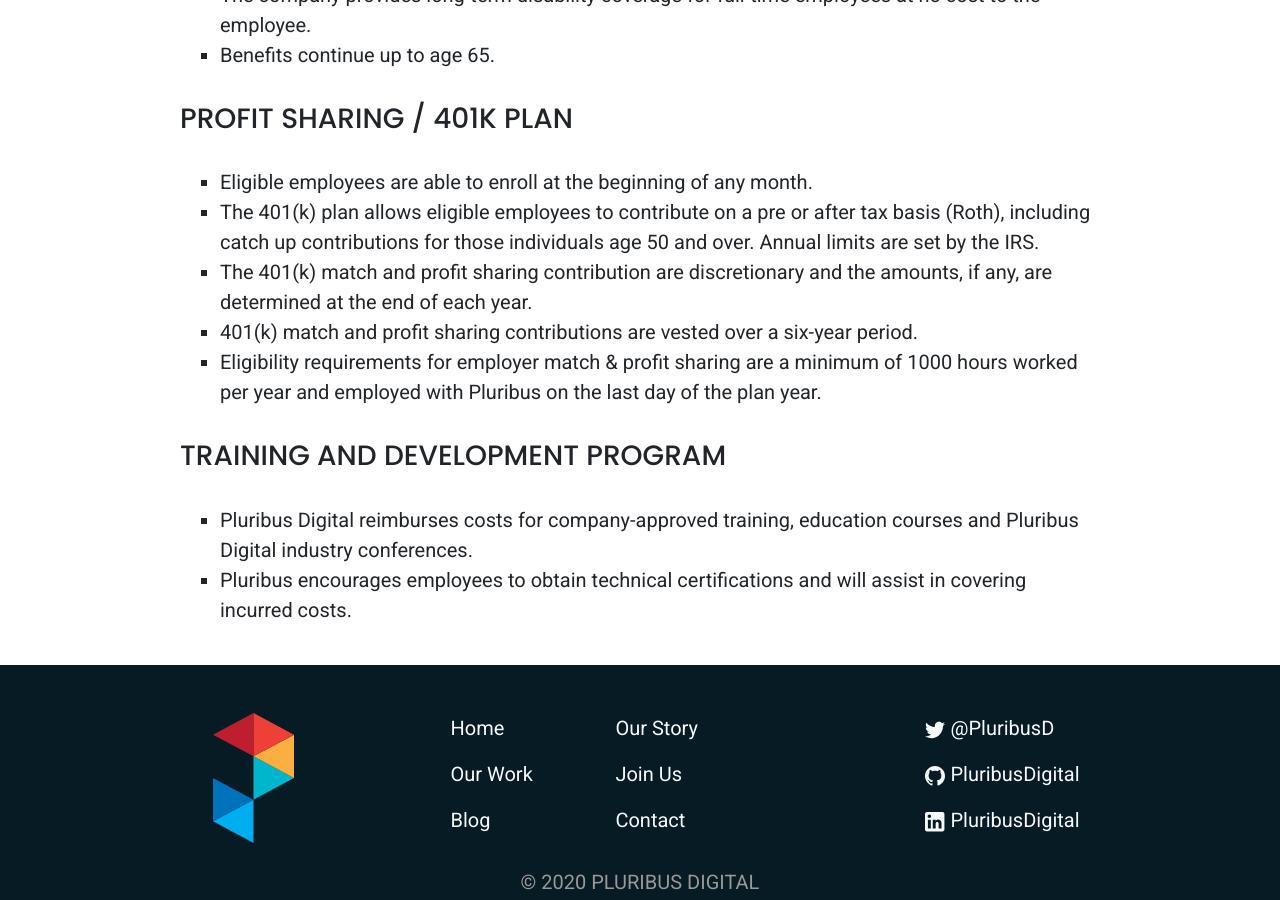
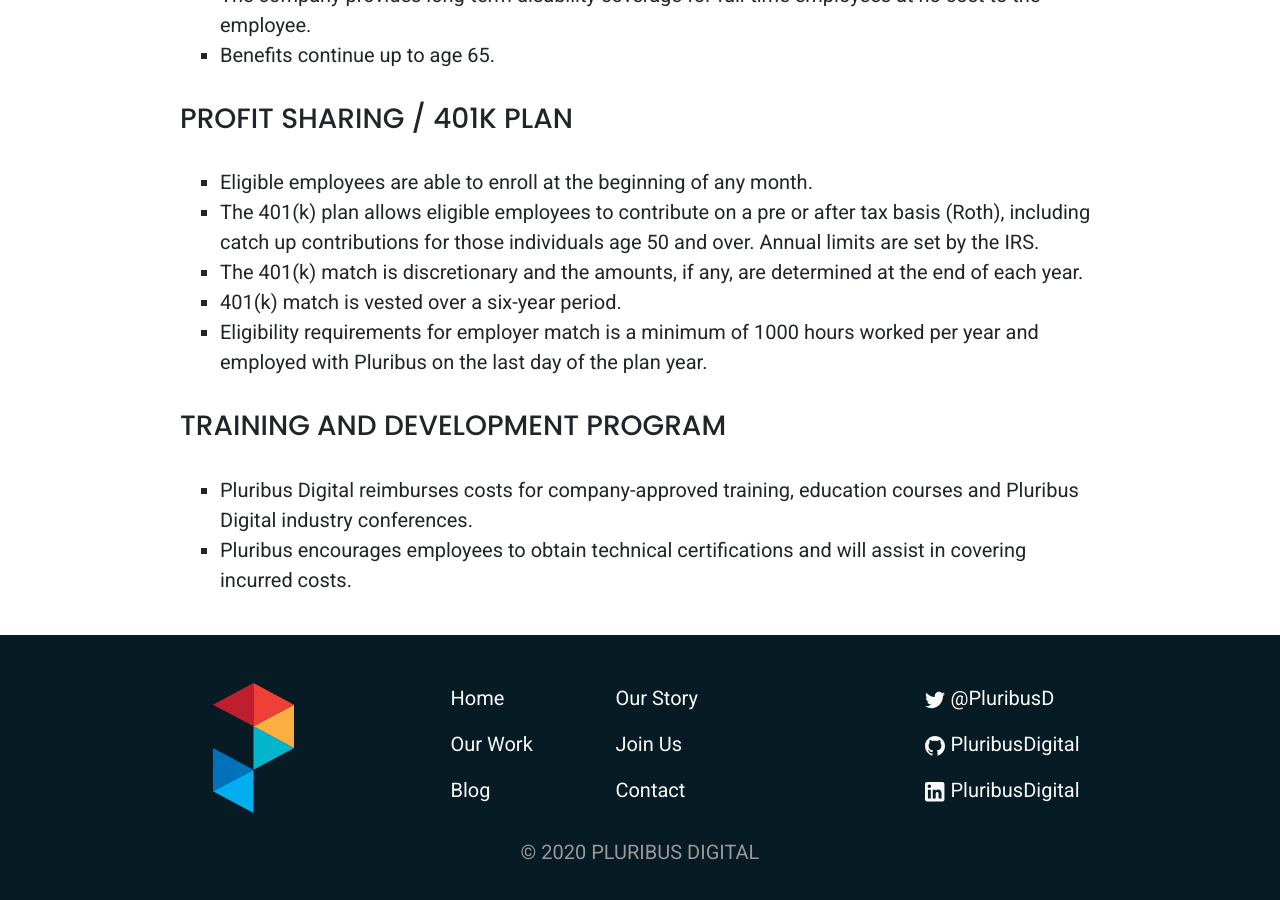
Before and after one commit to PluribusDigital/pluribusdigital-com, a Jekyll site: the page built from content/join/benefits.md, in a window 1280 px wide and 900 px high, scrolled down 2557 px. Built offline with Jekyll 4.4.1, drawn with Linux system fonts in a browser that asks for light colours.

Commit message:
Update benefits.md
Remove profit sharing verbiage per Halai

```diff
--- a/content/join/benefits.md
+++ b/content/join/benefits.md
@@ -61,9 +61,9 @@
 
 * Eligible employees are able to enroll at the beginning of any month.
 * The 401(k) plan allows eligible employees to contribute on a pre or after tax basis (Roth), including catch up contributions for those individuals age 50 and over. Annual limits are set by the IRS.
-* The 401(k) match and profit sharing contribution are discretionary and the amounts, if any, are determined at the end of each year.
-* 401(k) match and profit sharing contributions are vested over a six-year period.
-* Eligibility requirements for employer match & profit sharing are a minimum of 1000 hours worked per year and employed with Pluribus on the last day of the plan year.
+* The 401(k) match is discretionary and the amounts, if any, are determined at the end of each year.
+* 401(k) match is vested over a six-year period.
+* Eligibility requirements for employer match is a minimum of 1000 hours worked per year and employed with Pluribus on the last day of the plan year.
 
 ### Training and Development Program
 
```
